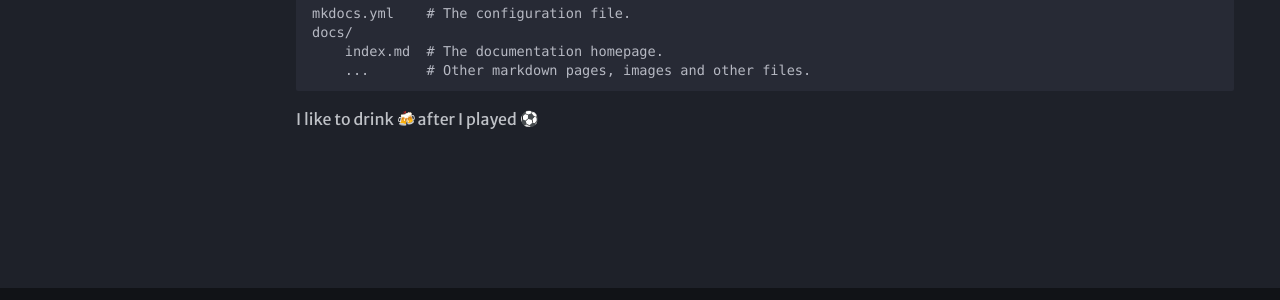
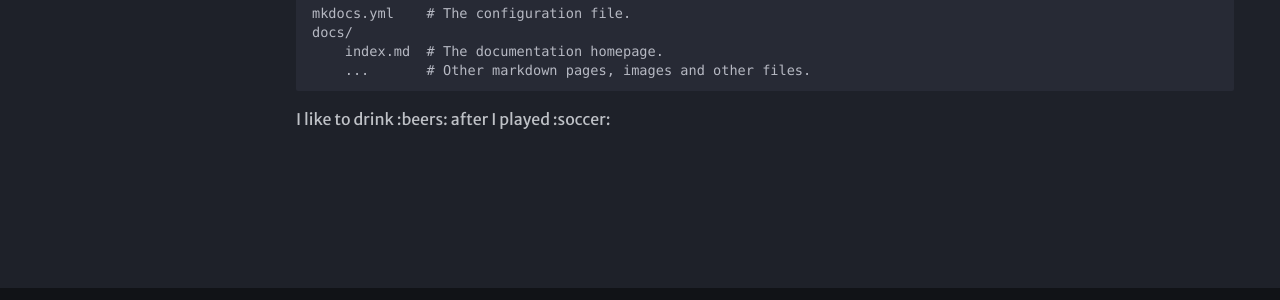
Before and after one commit to tari-project/doc-playground, an MkDocs documentation site: the page built from docs/index.md, in a window 1280 px wide. Shown: the part 568-868 px from the top of the page. Built offline with MkDocs 1.6.1 and Material for MkDocs 9.7.7, drawn with Linux system fonts in a browser that asks for light colours; emoji names are drawn with the system emoji font; some web fonts are replaced.

Commit message:
fix: commented out extensions

```diff
--- a/mkdocs.yml
+++ b/mkdocs.yml
@@ -32,28 +32,28 @@ theme:
       primary: blue
       accent: deep orange
 
-markdown_extensions:
-  - abbr
-  - attr_list
-  - pymdownx.emoji:
-      emoji_index: !!python/name:material.extensions.emoji.twemoji
-      emoji_generator: !!python/name:material.extensions.emoji.to_svg
-  - pymdownx.highlight:
-      anchor_linenums: true
-      line_spans: __span
-      pygments_lang_class: true
-  - pymdownx.inlinehilite
-  - pymdownx.snippets:
-      auto_append:
-      - includes/abbreviations.md
-  - pymdownx.superfences:
-      custom_fences:
-        - name: mermaid
-          class: mermaid
-          format: !!python/name:pymdownx.superfences.fence_code_format
-  - pymdownx.tabbed:
-      alternate_style: true
-  - admonition
-  - pymdownx.details
-  - pymdownx.tabbed:
-      alternate_style: true
+# markdown_extensions:
+#   - abbr
+#   - attr_list
+#   - pymdownx.emoji:
+#       emoji_index: !!python/name:material.extensions.emoji.twemoji
+#       emoji_generator: !!python/name:material.extensions.emoji.to_svg
+#   - pymdownx.highlight:
+#       anchor_linenums: true
+#       line_spans: __span
+#       pygments_lang_class: true
+#   - pymdownx.inlinehilite
+#   - pymdownx.snippets:
+#       auto_append:
+#       - includes/abbreviations.md
+#   - pymdownx.superfences:
+#       custom_fences:
+#         - name: mermaid
+#           class: mermaid
+#           format: !!python/name:pymdownx.superfences.fence_code_format
+#   - pymdownx.tabbed:
+#       alternate_style: true
+#   - admonition
+#   - pymdownx.details
+#   - pymdownx.tabbed:
+#       alternate_style: true
```
